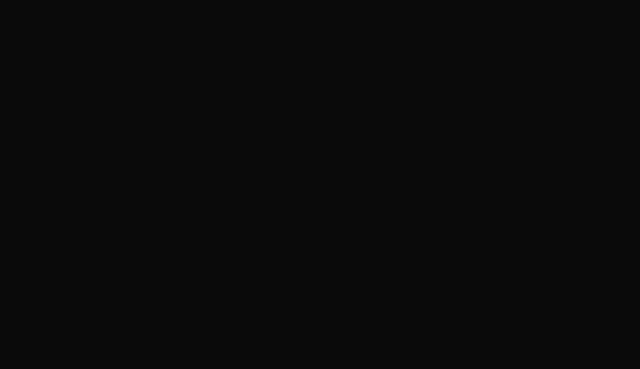
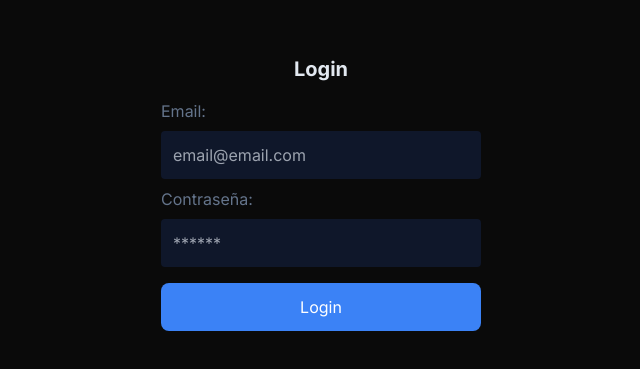
Before and after one commit to AlexArmendariz03/nextjs-prisma-login, a Next.js app: page /auth/login in a window 1280 px wide. Shown: the part 151-520 px from the top of the page, without its empty margins (319-959 px from the left). Built offline with nearby package versions, Linux system fonts and the light colour scheme.

Commit message:
acces to login by credentials nextAuth push to dashboard

```diff
--- a/src/app/api/auth/[...nextauth]/route.js
+++ b/src/app/api/auth/[...nextauth]/route.js
@@ -2,6 +2,7 @@
 import CredentialsProvider from "next-auth/providers/credentials";
 import db from "@/lib/db"
 import bcrypt from "bcryptjs";
+
 
 const authOptions = {
   providers: [
@@ -20,12 +21,12 @@
           }
         })
 
-         if(!userFound)  return null
+         if(!userFound)  throw new Error("No existe el usuario")
          console.log(userFound)
 
        const matchPassword =  await bcrypt.compare(credentials.password , userFound.password)
 
-         if (!matchPassword) return null
+         if (!matchPassword) throw new Error("Error en la contraseña")
 
          return{
            id: userFound.id,
--- a/src/app/auth/login/page.js
+++ b/src/app/auth/login/page.js
@@ -1,10 +1,75 @@
+"use client"
+import { useForm } from "react-hook-form";
+import {signIn} from "next-auth/react";
+import {useRouter} from "next/navigation";
 
 
+function LoginPage() {
 
-export default function LoginPage() {
+  const { register, handleSubmit,formState:{errors}} = useForm()
+
+  const router = useRouter()
+  const onSubmit = handleSubmit(async data => {
+   const res =  await signIn("credentials",{
+      email: data.email,
+      password: data.password,
+     redirect: false
+    })
+
+    if (res.error){
+      alert(res.error);
+    } else {
+      router.push("/dashboard ")
+    }
+  })
+
   return (
-    <div>
-      Login
+    <div className="h-[calc(100vh-7rem)] flex justify-center items-center">
+      <form onSubmit={onSubmit} className="w-1/4">
+        <h1 className="text-slate-200 font-bold text-xl mb-4 text-center">Login</h1>
+        <label htmlFor={"email"} className="text-slate-500 mb-2 block">
+          Email:
+        </label>
+        {errors.email && (
+          <span className="text-red-500 text-xs">
+            {errors.email.message}
+          </span>
+        )}
+        <input
+          type="text"
+          {...register("email",{
+            required:{
+              value:true,
+              message:"Email de usuario requerido"
+            },
+          })}
+          className="p-3 rounded block mb-2 bg-slate-900 text-slate-300 w-full"
+          placeholder="email@email.com"/>
+        <label htmlFor={"password"} className="text-slate-500 mb-2 block">
+          Contraseña:
+        </label>
+        {errors.password && (
+          <span className="text-red-500 text-xs">
+            {errors.password.message}
+          </span>
+        )}
+        <input
+          type="password"
+          {...register("password",{
+            required:{
+              value:true,
+              message:"Contraseña de usuario requerido"
+            },
+          })}
+          className="p-3 rounded block mb-2 bg-slate-900 text-slate-300 w-full"
+          placeholder="******"/>
+
+        <button className="w-full bg-blue-500 text-white p-3 rounded-lg mt-2">
+          Login
+        </button>
+      </form>
     </div>
   );
 }
+
+export default LoginPage
--- /dev/null
+++ b/src/app/dashboard/page.js
@@ -0,0 +1,9 @@
+
+
+export default function Dashboard(){
+  return(
+    <section class="h-[calc(100vh-7rem)] flex justify-center items-center">
+      <h1 class="text-white text-5xl">Dashboard</h1>
+    </section>
+  )
+}
```
